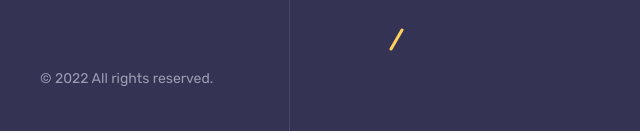
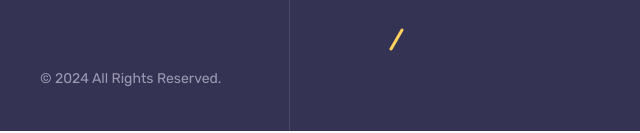
Before and after one commit to dilipiitgn/dilipkashyap07.github.io, a plain HTML site: page index.html in a window 1280 px wide. Shown: the part 669-802 px from the top of the page, 0-640 px from the left. Drawn offline with Linux system fonts and the light colour scheme.

Commit message:
small changes

```diff
--- a/index.html
+++ b/index.html
@@ -107,7 +107,7 @@
 	<!-- site footer -->
 	<div class="footer">
 		<!-- copyright text -->
-		<span class="copyright">© 2022 All rights reserved.</span>
+		<span class="copyright">© 2024 All Rights Reserved.</span>
 	</div>
 
 </header>
```
